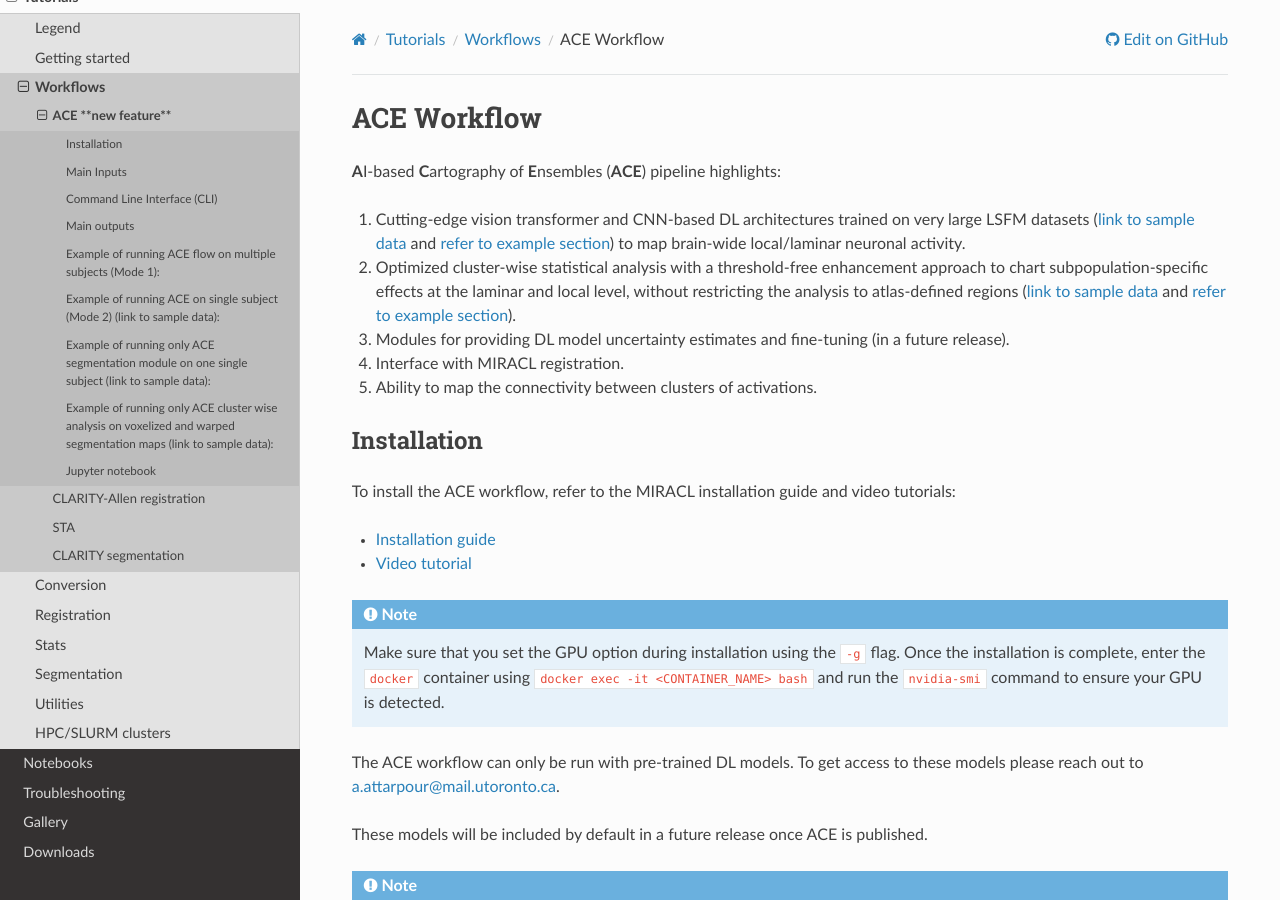
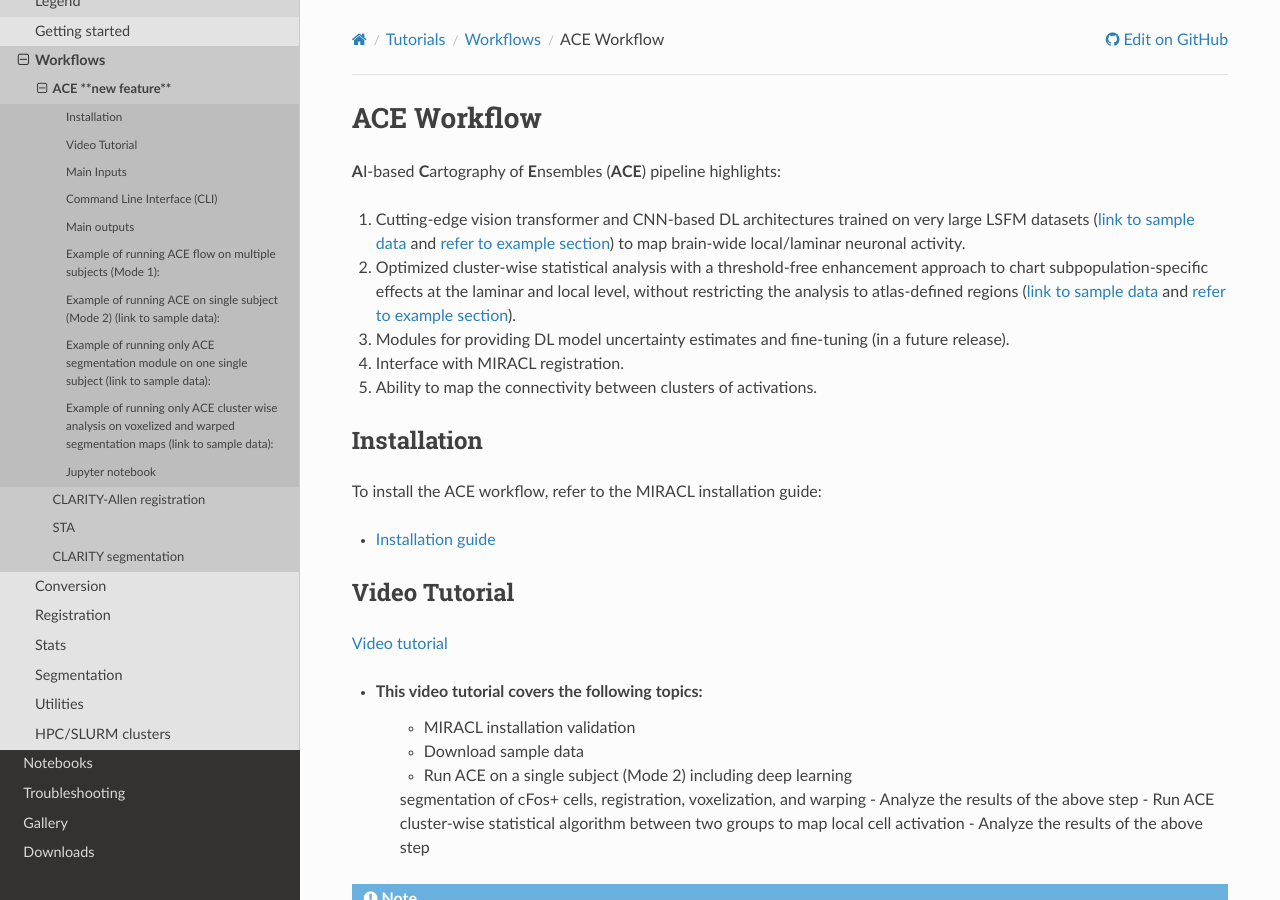
Before and after one commit to AICONSlab/MIRACL, a Sphinx documentation site: the page built from docs/tutorials/workflows/ace_flow/ace_flow.rst, in a window 1280 px wide and 900 px high. Built offline with Sphinx 7.4.7 and the Read the Docs theme 2.0.0, drawn with Linux system fonts in a browser that asks for light colours.

Commit message:
[docs] Add separate video tutorial section for ACE

```diff
--- a/docs/tutorials/workflows/ace_flow/ace_flow.rst
+++ b/docs/tutorials/workflows/ace_flow/ace_flow.rst
@@ -18,11 +18,24 @@
 Installation
 ============
 
-To install the ACE workflow, refer to the MIRACL installation guide and video tutorials:
+To install the ACE workflow, refer to the MIRACL installation guide:
 
 - :doc:`Installation guide <../../../installation/installation>`
 
-- `Video tutorial <https://www.google.ca/>`_
+Video Tutorial
+==============
+
+`Video tutorial <https://www.google.ca/>`_
+
+- This video tutorial covers the following topics:
+   - MIRACL installation validation
+   - Download sample data
+   - Run ACE on a single subject (Mode 2) including deep learning
+   segmentation of cFos+ cells, registration, voxelization, and warping
+   - Analyze the results of the above step
+   - Run ACE cluster-wise statistical algorithm between two groups to map
+   local cell activation
+   - Analyze the results of the above step
 
 .. TODO: update the tutorial link
 
```
